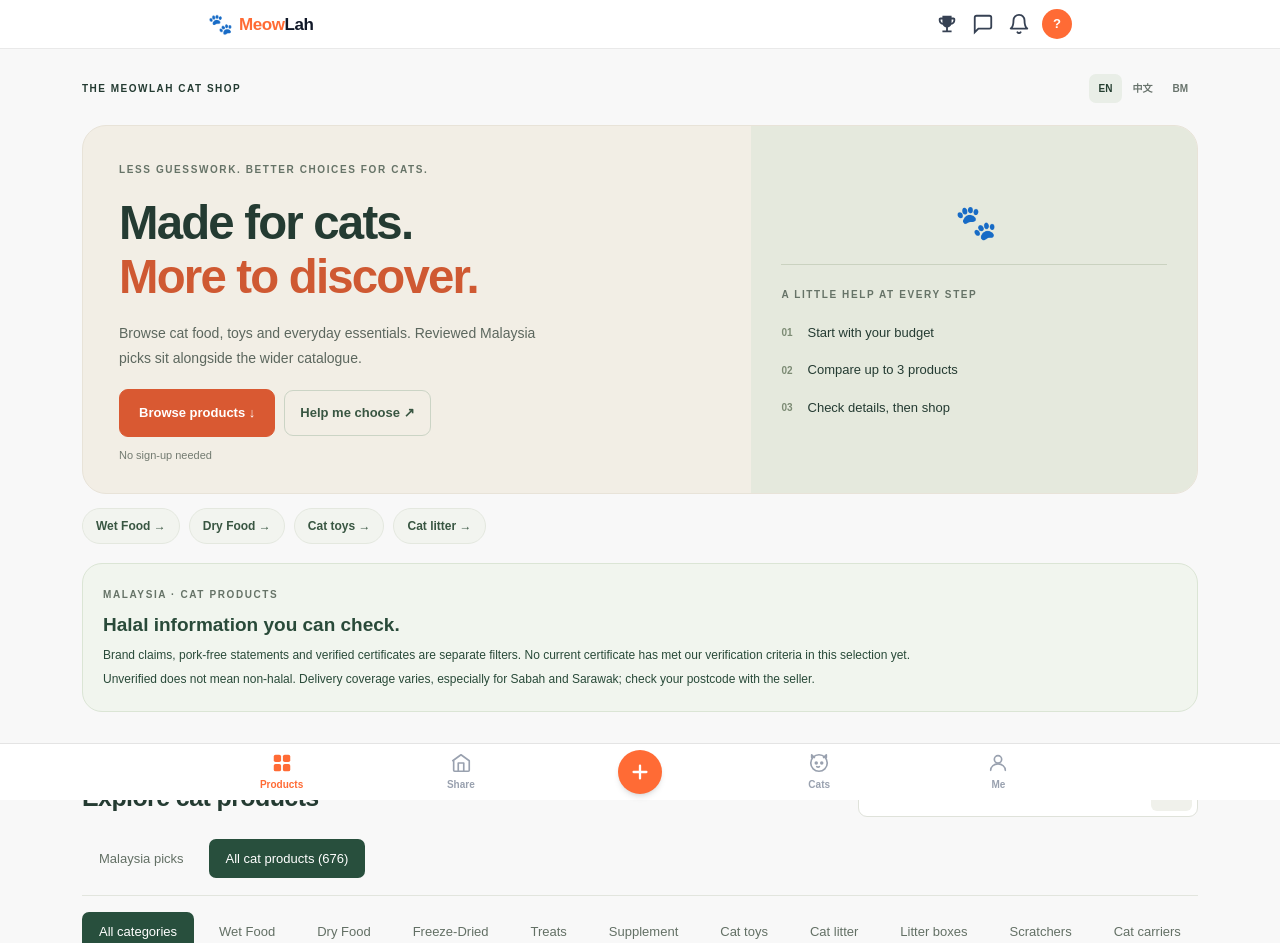
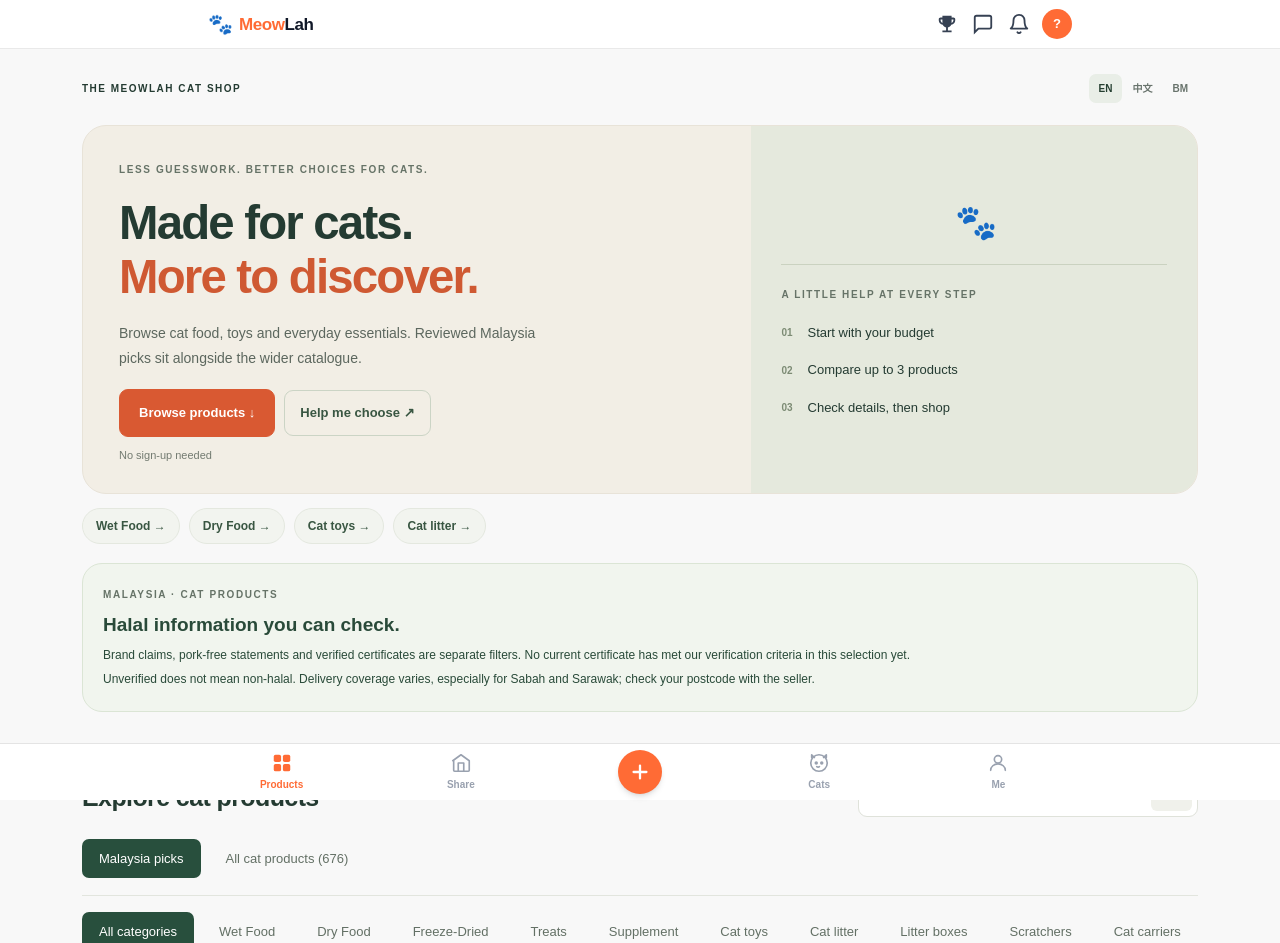
Before and after one commit to ncjay66-ui/meowlah-web, a Next.js app: page /products in a window 1280 px wide. Shown: the top 943 px of the page. Built offline with nearby package versions, Linux system fonts and the light colour scheme.

Commit message:
Default product catalogue to Malaysia picks

```diff
--- a/src/components/ProductCatalogue.tsx
+++ b/src/components/ProductCatalogue.tsx
@@ -22,7 +22,7 @@
   const pathname = usePathname();
   const category = categories.includes(params.get('category') || '') ? params.get('category') || '' : '';
   const query = params.get('q') || '';
-  const scope = params.get('scope') === 'all' ? 'all' : params.get('scope') === 'recommended' ? 'recommended' : lang === 'bm' ? 'recommended' : 'all';
+  const scope = params.get('scope') === 'all' ? 'all' : 'recommended';
   const rawPage = Number(params.get('page'));
   const page = Number.isSafeInteger(rawPage) && rawPage > 0 ? rawPage : 1;
   const sort = sorts.includes(params.get('sort') as SortBy) ? params.get('sort') as SortBy : 'score_desc';
@@ -85,7 +85,7 @@
     <div className="shop-topline"><span>{w('THE MEOWLAH CAT SHOP', 'MEOWLAH 猫咪选购指南', 'PANDUAN BELI UNTUK KUCING')}</span><div aria-label="Language">{(['en', 'zh', 'bm'] as const).map(l => <button key={l} aria-pressed={lang === l} onClick={() => setLang(l)}>{l === 'zh' ? '中文' : l.toUpperCase()}</button>)}</div></div>
     <section className="shop-hero"><div className="shop-hero-copy"><span className="shop-eyebrow">{w('LESS GUESSWORK. BETTER CHOICES FOR CATS.', '少一点纠结，多一点安心。', 'LEBIH MUDAH MEMILIH.')}</span><h1>{w('Made for cats.', '只为猫咪，', 'Keutamaan halal.')}<br /><em>{w('More to discover.', '发现更多好物。', 'Keperluan kucing.')}</em></h1><p>{w('Browse cat food, toys and everyday essentials. Reviewed Malaysia picks sit alongside the wider catalogue.', '猫粮、玩具与日常用品一起选；马来西亚精选与完整商品库分别浏览。', 'Utamakan makanan dengan bukti halal, diikuti keperluan kucing. Dakwaan jenama bukan sijil yang telah disahkan.')}</p><div className="shop-hero-actions"><a className="shop-primary" href="#shop-results">{w('Browse products', '浏览商品', 'Lihat produk')} ↓</a><button className="shop-secondary" aria-expanded={guide} onClick={() => setGuide(!guide)}>{w('Help me choose', '帮我缩小选择', 'Bantu saya memilih')} ↗</button></div><small>{w('No sign-up needed', '无需注册，即可开始', 'Tidak perlu mendaftar')}</small></div>
       <aside className="shop-hero-note"><div className="shop-cat" aria-hidden="true">🐾</div><div className="shop-note-line" /><span className="shop-eyebrow">{w('A LITTLE HELP AT EVERY STEP', '每一步，都选得更明白', 'PANDUAN SETIAP LANGKAH')}</span><ol><li><b>01</b>{w('Start with your budget', '先看预算与品类', 'Mulakan dengan bajet')}</li><li><b>02</b>{w('Compare up to 3 products', '挑选最多 3 款对比', 'Banding sehingga 3 produk')}</li><li><b>03</b>{w('Check details, then shop', '核对规格，再去购买', 'Semak butiran, kemudian beli')}</li></ol></aside></section>
-    <nav className="shop-quick-links" aria-label={w('Shop by category', '按品类浏览', 'Beli mengikut kategori')}>{(['wet','dry','toys','litter'] as const).map(c => <button key={c} onClick={() => { change({ category: c, scope: 'all' }); document.getElementById('shop-results')?.scrollIntoView({ behavior: 'smooth' }); }}>{getCategoryLabel(c, lang)} →</button>)}</nav>
+    <nav className="shop-quick-links" aria-label={w('Shop by category', '按品类浏览', 'Beli mengikut kategori')}>{(['wet','dry','toys','litter'] as const).map(c => <button key={c} onClick={() => { change({ category: c }); document.getElementById('shop-results')?.scrollIntoView({ behavior: 'smooth' }); }}>{getCategoryLabel(c, lang)} →</button>)}</nav>
     {guide && <section className="shop-guide"><div><h2>{w('Let’s start with two things.', '先从两个条件开始。', 'Mulakan dengan dua perkara.')}</h2><p>{w('Catalogue filters, not a personalised feeding prescription.', '按商品资料筛选，不替代个别猫咪的饮食建议。', 'Penapis katalog, bukan preskripsi pemakanan peribadi.')}</p></div><form onSubmit={e => { e.preventDefault(); const data = new FormData(e.currentTarget); change({ category: String(data.get('type')), budget: String(data.get('budget')), q: '' }); setGuide(false); document.getElementById('shop-results')?.scrollIntoView(); }}><label>{w('Product type', '想找什么类型？', 'Jenis produk')}<select name="type" defaultValue={category}>{categories.map(c => <option key={c} value={c}>{c ? getCategoryLabel(c, lang) : w('Any type', '不限品类', 'Semua jenis')}</option>)}</select></label><label>{w('Budget per pack', '每件预算', 'Bajet setiap pek')}<select name="budget" defaultValue={budget}><option value="">{w('Any budget', '不限预算', 'Semua bajet')}</option>{[10, 30, 60, 100].map(n => <option value={n} key={n}>≤ RM {n}</option>)}</select></label><button className="shop-primary">{w('Show matching products', '查看符合条件的商品', 'Lihat pilihan')} →</button></form></section>}
     <section className="shop-evidence shop-market-intro"><span className="shop-eyebrow">MALAYSIA · CAT PRODUCTS</span><h2>{w('Halal information you can check.', '清真信息，要有据可查。', 'Maklumat halal yang boleh disemak.')}</h2><p>{w('Brand claims, pork-free statements and verified certificates are separate filters. No current certificate has met our verification criteria in this selection yet.', '品牌清真声明、无猪成分声明和已核实证书分别筛选。本次精选暂未有通过有效证书核验的商品。', 'Dakwaan jenama, kenyataan tanpa babi dan sijil sah ditapis berasingan. Belum ada sijil semasa yang memenuhi semakan kami dalam pilihan ini.')}</p><p>{w('Unverified does not mean non-halal. Delivery coverage varies, especially for Sabah and Sarawak; check your postcode with the seller.', '待核实不等于非清真。配送范围因商家而异，沙巴及砂拉越请特别核对邮编。', 'Belum disahkan tidak bermaksud tidak halal. Semak poskod penghantaran, terutama Sabah dan Sarawak.')}</p></section>
     <section className="shop-discovery" id="shop-results"><div><span className="shop-eyebrow">{w('FIND YOUR NEXT FAVOURITE', '找到适合猫咪的好物', 'CARI PILIHAN SETERUSNYA')}</span><h2>{w('Explore cat products', '逛逛猫咪好物', 'Terokai produk kucing')}</h2></div><form className="shop-search" key={query} onSubmit={e => { e.preventDefault(); change({ q: String(new FormData(e.currentTarget).get('q') || '').trim() }); }}><label className="sr-only" htmlFor="food-search">{w('Search product or brand', '搜索商品或品牌', 'Cari produk atau jenama')}</label><input id="food-search" name="q" defaultValue={query} placeholder={w('Search product or brand…', '搜索商品或品牌…', 'Cari produk atau jenama…')} type="search" /><button aria-label={w('Search', '搜索', 'Cari')}>↗</button></form></section>
--- a/src/lib/catalogue.ts
+++ b/src/lib/catalogue.ts
@@ -15,7 +15,7 @@
     (!filters.category || p.category === filters.category) && (!filters.is_local_brand || p.is_local_brand) &&
     (!halal || (!isCatSupply(p) && halalStatus(marketReview(p.id)) === halal)) &&
     (filters.max_price == null || (p.price_myr != null && p.price_myr <= filters.max_price)));
-  if (scope === 'recommended' && !q) items = items.filter(p => {
+  if (scope === 'recommended') items = items.filter(p => {
     const r = marketReview(p.id); if (!r) return false;
     return lang !== 'bm' || isCatSupply(p) || ['verified','brand_claim','pork_free_claim'].includes(halalStatus(r));
   });
```
